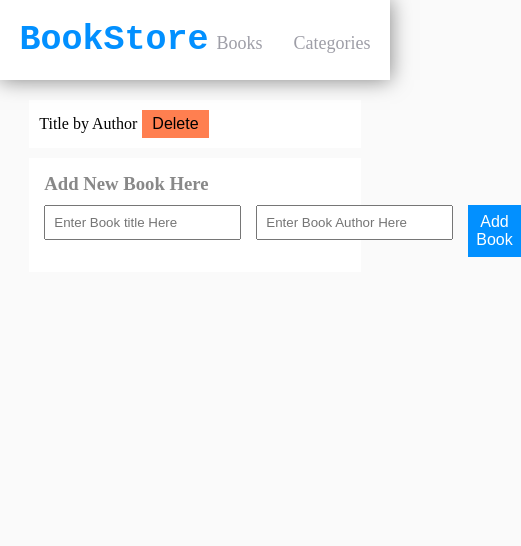
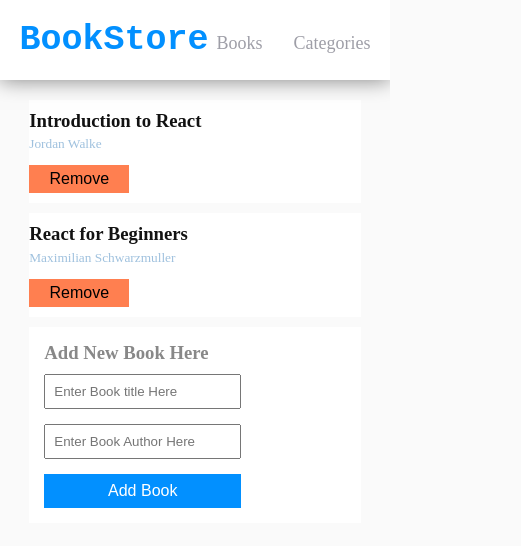
Before and after one commit to yayner2002/book-store, a React (Create React App) app: page / in a window 390 px wide. Shown: the top 546 px of the page, 521 px wide, since content can reach past the window. Built offline with nearby package versions, Linux system fonts and the light colour scheme.

Commit message:
Display initial state of the store in the UI

```diff
--- a/src/components/Book.js
+++ b/src/components/Book.js
@@ -2,25 +2,19 @@ import React from 'react';
 import './styles/Book.css';
 
 const Book = (props) => {
-  const { id, title, author } = props.bookInfo;
+  // const { id, title, author } = props.bookInfo;
+  window.console.log(props.bookInfo);
   return (
-    <li key={id} className="bookList">
-      <div className="bookItem">
-        <span>
-          {title}
-          { }
-          {' '}
-          by
-          {' '}
-          {' '}
-          {author}
+    props.bookInfo.map((book) => (
+      <li key={book.id} className="bookList">
+        <div className="bookItem">
+          <h3>{book.title}</h3>
+          <small>{book.author}</small>
+          <button type="button" className="delete-btn">Remove</button>
+        </div>
+      </li>
+    ))
 
-        </span>
-        <button type="button" className="delete-btn">
-          Delete
-        </button>
-      </div>
-    </li>
   );
 };
 
--- a/src/components/Books.js
+++ b/src/components/Books.js
@@ -1,19 +1,22 @@
 import '../App.css';
-import { useState } from 'react';
+// import { useState } from 'react';
+import { useSelector } from 'react-redux';
 import Book from './Book';
 import AddBook from './AddBook';
+import { addBook } from '../redux/books/Books';
 
 const Books = () => {
-  const [book, setBook] = useState({
-    id: 1,
-    title: 'Title',
-    author: 'Author',
-  });
-  const addBook = () => {
-    setBook({
-      ...book, ...book,
-    });
-  };
+  const book = useSelector((state) => state.book);
+  // const [book, setBook] = useState({
+  //   id: 1,
+  //   title: 'Title',
+  //   author: 'Author',
+  // });
+  // const addBook = () => {
+  //   setBook({
+  //     ...book, ...book,
+  //   });
+  // };
 
   return (
     <ul>
--- a/src/components/styles/Book.css
+++ b/src/components/styles/Book.css
@@ -12,9 +12,19 @@
   background-color: #fff;
 }
 
-.bookItem span {
-  margin-right: 5px;
-  width: 100%;
+.bookItem {
+  display: flex;
+  flex-direction: column;
+  flex-wrap: wrap;
+  gap: 0.3rem;
+}
+
+.bookItem h3 {
+  color: #121212;
+}
+
+.bookItem small {
+  color: #9fc1de;
 }
 
 .delete-btn {
@@ -24,4 +34,15 @@
   border: none;
   font-size: 16px;
   cursor: pointer;
+  width: 100px;
+  margin-top: 0.5rem;
 }
+
+@media (max-width: 500px) {
+  .bookList {
+    display: flex;
+    flex-direction: column;
+    padding: 10px;
+    padding-left: 0%;
+  }
+}
--- a/src/components/styles/Form.css
+++ b/src/components/styles/Form.css
@@ -34,3 +34,10 @@
   font-size: 16px;
   color: #fff;
 }
+
+@media (max-width: 500px) {
+  .my-form {
+    display: grid;
+    grid-template-columns: repeat(1, 1fr);
+  }
+}
--- a/src/redux/books/Books.js
+++ b/src/redux/books/Books.js
@@ -1,13 +1,26 @@
 import * as actions from './actionTypes';
 
-const initID = 0;
-const bookReducer = (state = [], action) => {
+const initBooks = [
+  {
+    id: 1,
+    title: 'Introduction to React',
+    author: 'Jordan Walke',
+  },
+  {
+    id: 2,
+    title: 'React for Beginners',
+    author: 'Maximilian Schwarzmuller',
+  },
+];
+
+// const initID = 0;
+const bookReducer = (state = initBooks, action) => {
   switch (action.type) {
     case actions.ADD_BOOK:
       return [
-        ...state,
+        ...initBooks,
         {
-          id: initID + 1,
+          id: 2,
           title: action.payload.title,
           author: action.payload.author,
         },
@@ -23,6 +36,7 @@ export default bookReducer;
 export const addBook = (title, author) => ({
   type: actions.ADD_BOOK,
   payload: {
+    id: 2,
     title,
     author,
   },
```
